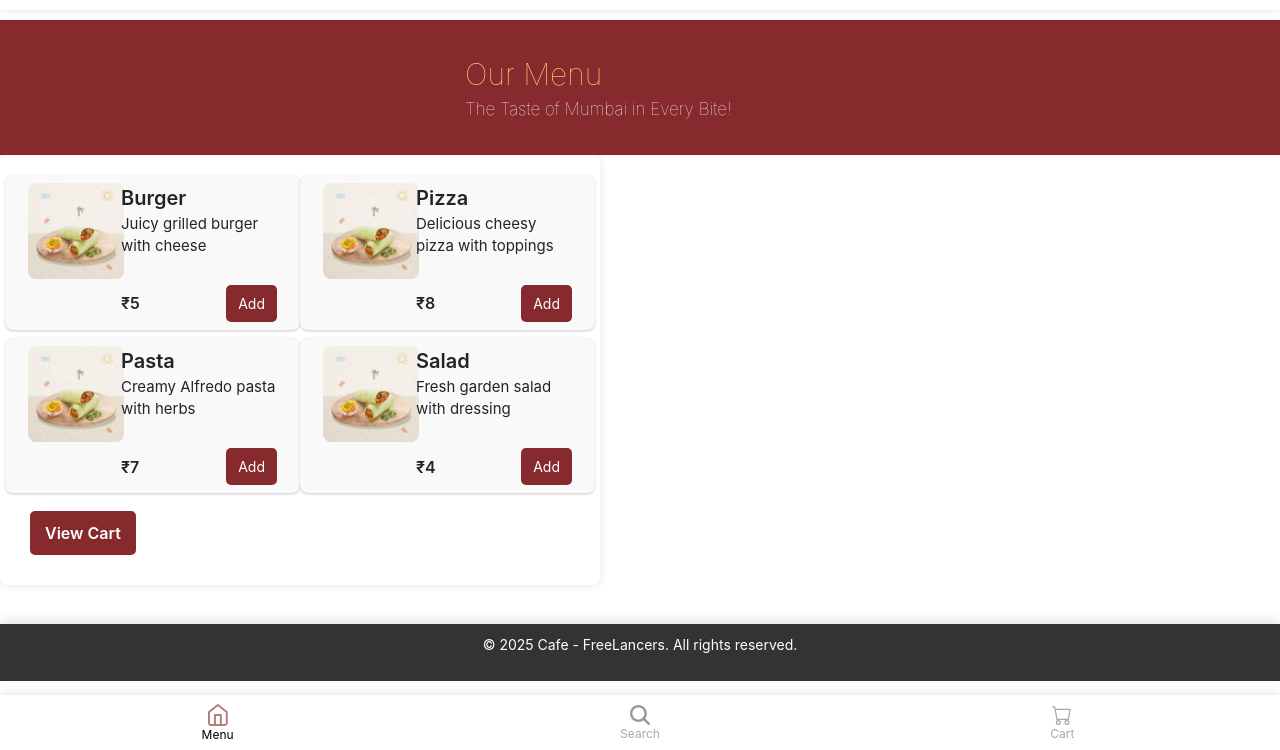
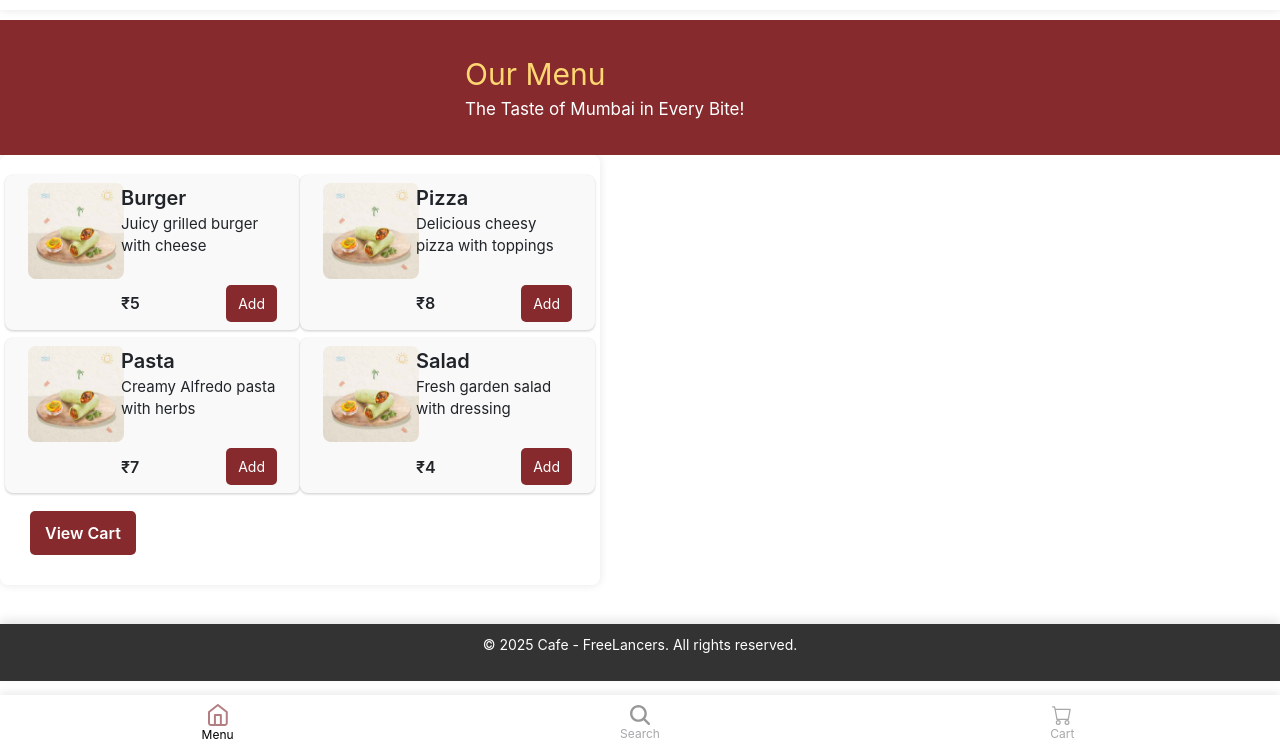
Before and after one commit to shubhaam-p/Cafe, a plain HTML site: page chatgpt_code/User/index.html in a window 1280 px wide. Shown: the part 50-800 px from the top of the page. Drawn offline with nearby package versions, Linux system fonts and the light colour scheme.

Commit message:
Changed font weight of header

```diff
--- a/chatgpt_code/User/CSS/styles.css
+++ b/chatgpt_code/User/CSS/styles.css
@@ -176,11 +176,9 @@ body {
 }
 .page-title .main, .main{
     font-size: 30px;
-    font-weight: 50 !important;
 }
 .page-title .sub-title{
     font-size: 17px;
-    font-weight: 10 !important;
 }
 
 #header-mobile.light {
@@ -291,7 +289,6 @@ body {
 
 #cart-list .cardd-details{
     height: auto;
-
 }
 #cart .action-buttons button {
     padding:5px 8px!important;
```
